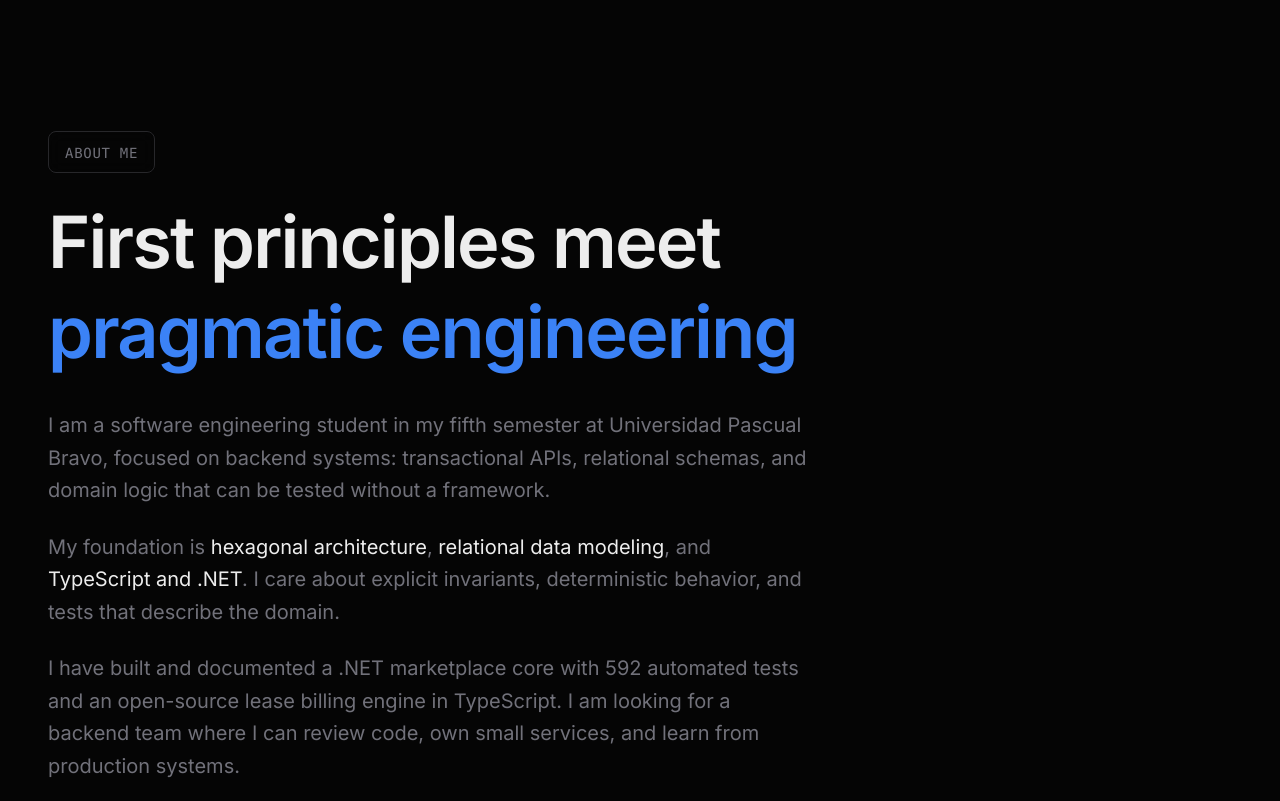
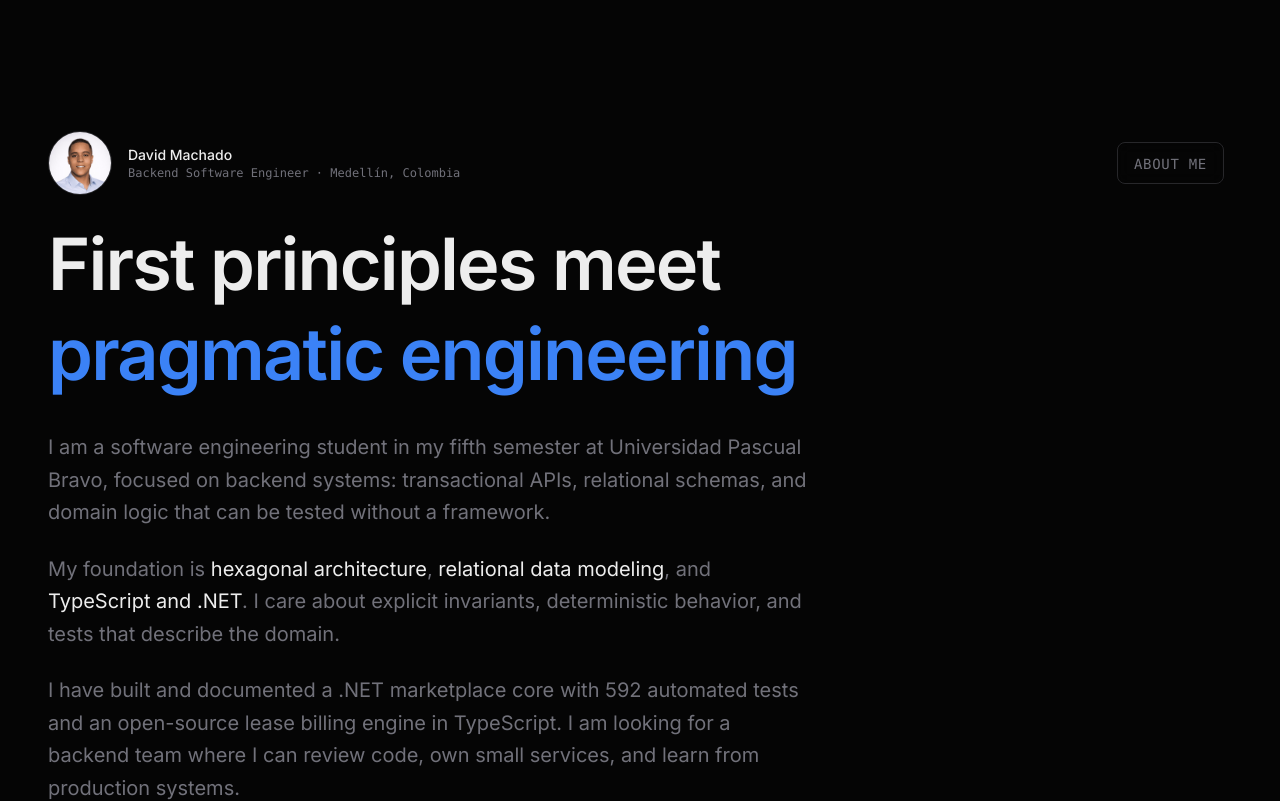
Before and after one commit to D-MachadoDev/davidmachado.dev, a React (Vite) app: page / in a window 1280 px wide. Shown: the part 2000-2801 px from the top of the page. Built offline with nearby package versions, Linux system fonts and the light colour scheme; a web font is replaced by a local one.

Commit message:
feat(about): show the real person behind the portfolio
Recruiters need a face and a current CV, not an anonymous badge: add the GitHub portrait, put the live portfolio URL on the CV, and point Person schema at the real photo.

```diff
--- a/index.html
+++ b/index.html
@@ -49,7 +49,7 @@
           "jobTitle": "Backend Software Engineer",
           "description": "Software engineering student focused on backend systems: transactional APIs, relational schemas, and tested domain logic with .NET and TypeScript.",
           "url": "https://davidmachado-dev.vercel.app/",
-          "image": "https://davidmachado-dev.vercel.app/og-image.png",
+          "image": "https://davidmachado-dev.vercel.app/assets/david-machado.jpg",
           "sameAs": [
             "https://github.com/D-MachadoDev",
             "https://www.linkedin.com/in/david-machado-94b3921a2/"
--- a/scripts/cv-template.html
+++ b/scripts/cv-template.html
@@ -33,7 +33,7 @@
       }
       .contact {
         margin-top: 6px;
-        font-size: 8.8pt;
+        font-size: 8.4pt;
         color: #374151;
       }
       .contact span + span::before { content: "  ·  "; color: #9ca3af; }
@@ -75,6 +75,7 @@
         <div class="contact">
           <span>Medellín, Colombia · Remote (UTC-5)</span>
           <span><a href="mailto:davidmachado.dev07@gmail.com">davidmachado.dev07@gmail.com</a></span>
+          <span><a href="https://davidmachado-dev.vercel.app/">davidmachado-dev.vercel.app</a></span>
           <span><a href="https://github.com/D-MachadoDev">github.com/D-MachadoDev</a></span>
           <span><a href="https://www.linkedin.com/in/david-machado-94b3921a2/">linkedin.com/in/david-machado-94b3921a2</a></span>
         </div>
--- a/src/app/components/About.tsx
+++ b/src/app/components/About.tsx
@@ -275,14 +275,40 @@ export function About({ language }: { language: Language }) {
       <div className="max-w-7xl mx-auto">
         <FadeIn>
           <div className="mb-12 sm:mb-16 lg:mb-20">
+            <div className="flex flex-wrap items-center gap-4 mb-6">
+              <a
+                href="https://github.com/D-MachadoDev"
+                target="_blank"
+                rel="noopener noreferrer"
+                className="shrink-0"
+                aria-label="David Machado on GitHub"
+              >
+                <img
+                  src="/assets/david-machado.jpg"
+                  alt="David Machado"
+                  width={64}
+                  height={64}
+                  loading="lazy"
+                  className="w-16 h-16 rounded-full object-cover border border-[#27272A] hover:border-[#3B82F6] transition-colors"
+                />
+              </a>
+
+              <div>
+                <p className="text-sm text-[#EDEDED] font-medium">David Machado</p>
+                <p className="text-xs font-mono text-[#71717A]">
+                  Backend Software Engineer · {t(language, "contact.location")}
+                </p>
+              </div>
+
               <motion.div
-              className="inline-block px-4 py-2 border border-[#27272A] mb-6 backdrop-blur-sm"
+                className="inline-block px-4 py-2 border border-[#27272A] backdrop-blur-sm sm:ml-auto"
                 style={{ borderRadius: "8px" }}
               >
                 <span className="text-xs sm:text-sm font-mono text-[#71717A] uppercase tracking-wider">
                   {t(language, "about.badge")}
                 </span>
               </motion.div>
+            </div>
 
             <h2 className="text-4xl sm:text-5xl md:text-6xl lg:text-7xl text-[#EDEDED] mb-6 sm:mb-8 tracking-tight max-w-4xl leading-tight text-balance">
               {t(language, "about.heading")}{" "}
```
Also changed, not shown: public/assets/david-machado.jpg (added), 1 other file (tests, documents, lock files or other folders). Lines whose indentation alone changed are shown as unchanged.
